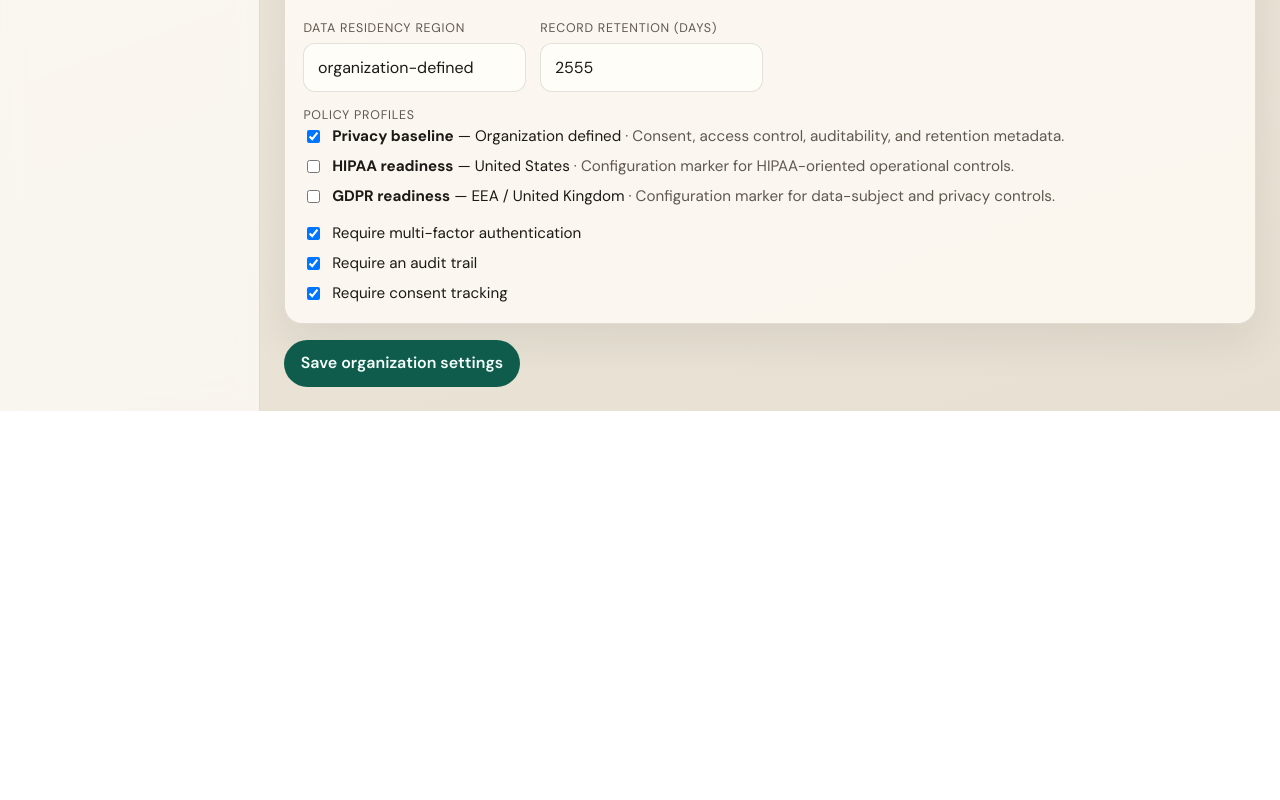
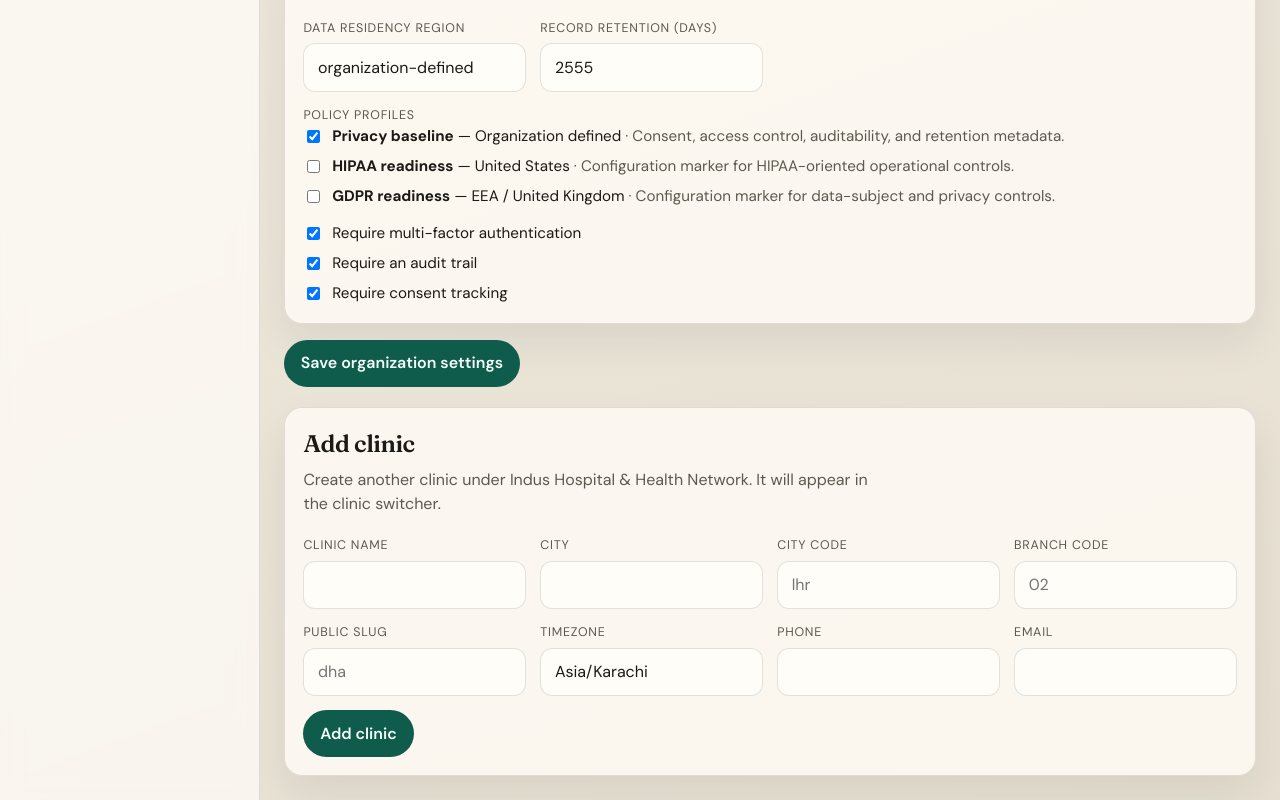
Before and after one commit to kashifdar1/dental-clinic, a React (Vite) app: page /admin/settings in a window 1280 px wide. Shown: the part 1585-2385 px from the top of the page. Before the commit the page ends 1996 px from the top, so only its background shows below. Built offline with nearby package versions, Linux system fonts and the light colour scheme; no server answers.

Commit message:
feat: add clinic onboarding

```diff
--- a/src/domain/TenantContext.tsx
+++ b/src/domain/TenantContext.tsx
@@ -12,6 +12,7 @@ import {
   getClinicsForOrg,
   getScopedPatients,
   createVisitNote,
+  createClinic,
   getScopedPractitioners,
   importPractitioners,
   loadAppData,
@@ -91,6 +92,16 @@ interface TenantState {
     heroCopy?: string
     heroImageUrl?: string
     whatsappUrl?: string
+  }) => Promise<MutationResult>
+  createClinic: (input: {
+    name: string
+    city: string
+    cityCode: string
+    branchCode: string
+    slug: string
+    timezone: string
+    phone?: string
+    email?: string
   }) => Promise<MutationResult>
   updateAppointmentRequestStatus: (
     requestId: string,
@@ -268,6 +279,24 @@ export function TenantProvider({ children }: { children: ReactNode }) {
     [applyMutation],
   )
 
+  const addClinic = useCallback(
+    (input: {
+      name: string
+      city: string
+      cityCode: string
+      branchCode: string
+      slug: string
+      timezone: string
+      phone?: string
+      email?: string
+    }) =>
+      applyMutation(
+        (current) => createClinic(current, current.context, input),
+        'clinic.created',
+      ),
+    [applyMutation],
+  )
+
   const resetDemo = useCallback(() => {
     void applyMutation(() => structuredClone(DEMO_DATA), 'demo.reset')
   }, [applyMutation])
@@ -313,6 +342,7 @@ export function TenantProvider({ children }: { children: ReactNode }) {
     savePatient,
     saveOrganizationSettings,
     saveClinicRouting,
+    createClinic: addClinic,
     resetDemo,
     updateAppointmentRequestStatus: changeAppointmentRequestStatus,
     saveVisitNote,
--- a/src/domain/reducers.ts
+++ b/src/domain/reducers.ts
@@ -344,6 +344,71 @@ export function upsertPatient(
   return next
 }
 
+export function createClinic(
+  data: AppData,
+  context: TenantContext,
+  input: {
+    name: string
+    city: string
+    cityCode: string
+    branchCode: string
+    slug: string
+    timezone: string
+    phone?: string
+    email?: string
+  },
+): AppData {
+  const next = clone(data)
+  const membership = next.memberships.find((item) => item.id === context.membershipId)
+  if (!membership || membership.organizationId !== context.organizationId) {
+    throw new Error('Organization membership not found')
+  }
+  const name = input.name.trim()
+  const city = input.city.trim()
+  const cityCode = input.cityCode.trim().toLowerCase()
+  const branchCode = input.branchCode.trim().toLowerCase()
+  const slug = input.slug.trim().toLowerCase()
+  const timezone = input.timezone.trim()
+  if (!name || !city || !cityCode || !branchCode || !slug || !timezone) {
+    throw new Error('Clinic name, location, route, and timezone are required')
+  }
+  if (
+    next.clinics.some(
+      (clinic) =>
+        clinic.organizationId === context.organizationId &&
+        clinic.cityCode.toLowerCase() === cityCode &&
+        clinic.branchCode.toLowerCase() === branchCode,
+    )
+  ) {
+    throw new Error('Clinic route is already assigned')
+  }
+  if (
+    next.clinics.some(
+      (clinic) =>
+        clinic.organizationId === context.organizationId &&
+        clinic.slug.toLowerCase() === slug,
+    )
+  ) {
+    throw new Error('Clinic slug is already assigned')
+  }
+
+  const clinicId = createId('clinic')
+  next.clinics.push({
+    id: clinicId,
+    organizationId: context.organizationId,
+    name,
+    city,
+    cityCode,
+    branchCode,
+    slug,
+    timezone,
+    phone: input.phone?.trim() || undefined,
+    email: input.email?.trim() || undefined,
+  })
+  membership.clinicIds = [...new Set([...membership.clinicIds, clinicId])]
+  return next
+}
+
 export function updateOrganizationSettings(
   data: AppData,
   context: TenantContext,
--- a/src/domain/repository.ts
+++ b/src/domain/repository.ts
@@ -10,6 +10,7 @@ import type {
 import { modulesForSpecialties } from './specialtyRegistry'
 import { migrate } from './schema'
 export {
+  createClinic,
   createVisitNote,
   createAppointmentRequest,
   importPractitioners,
--- a/src/pages/OrganizationSettingsPage.tsx
+++ b/src/pages/OrganizationSettingsPage.tsx
@@ -11,6 +11,7 @@ export function OrganizationSettingsPage() {
     status,
     saveOrganizationSettings,
     saveClinicRouting,
+    createClinic,
   } = useTenant()
   const [hosting, setHosting] = useState(organization.hostingSettings)
   const [clinicRouting, setClinicRouting] = useState({
@@ -32,6 +33,17 @@ export function OrganizationSettingsPage() {
     organization.governanceSettings,
   )
   const [result, setResult] = useState<MutationResult | null>(null)
+  const [clinicResult, setClinicResult] = useState<MutationResult | null>(null)
+  const [newClinic, setNewClinic] = useState({
+    name: '',
+    city: '',
+    cityCode: '',
+    branchCode: '',
+    slug: '',
+    timezone: clinic.timezone,
+    phone: '',
+    email: '',
+  })
 
   const hostingMode = organization.hostingSettings.mode
   const primaryDomain = organization.hostingSettings.primaryDomain
@@ -121,6 +133,28 @@ export function OrganizationSettingsPage() {
       return
     }
     setResult({ ok: true })
+  }
+
+  async function submitNewClinic(event: FormEvent) {
+    event.preventDefault()
+    const nextResult = await createClinic({
+      ...newClinic,
+      phone: newClinic.phone || undefined,
+      email: newClinic.email || undefined,
+    })
+    setClinicResult(nextResult)
+    if (nextResult.ok) {
+      setNewClinic({
+        name: '',
+        city: '',
+        cityCode: '',
+        branchCode: '',
+        slug: '',
+        timezone: clinic.timezone,
+        phone: '',
+        email: '',
+      })
+    }
   }
 
   return (
@@ -512,6 +546,55 @@ export function OrganizationSettingsPage() {
         </div>
         <SaveStatus status={status} result={result} />
       </form>
+
+      <section className="panel stack-section">
+        <div className="page-header">
+          <div>
+            <h2>Add clinic</h2>
+            <p className="muted">
+              Create another clinic under {organization.name}. It will appear in the clinic switcher.
+            </p>
+          </div>
+        </div>
+        <form className="form-grid" onSubmit={submitNewClinic}>
+          <div className="field">
+            <label htmlFor="newClinicName">Clinic name</label>
+            <input id="newClinicName" value={newClinic.name} onChange={(event) => setNewClinic({ ...newClinic, name: event.target.value })} required />
+          </div>
+          <div className="field">
+            <label htmlFor="newClinicCity">City</label>
+            <input id="newClinicCity" value={newClinic.city} onChange={(event) => setNewClinic({ ...newClinic, city: event.target.value })} required />
+          </div>
+          <div className="field">
+            <label htmlFor="newClinicCityCode">City code</label>
+            <input id="newClinicCityCode" value={newClinic.cityCode} onChange={(event) => setNewClinic({ ...newClinic, cityCode: event.target.value })} placeholder="lhr" required />
+          </div>
+          <div className="field">
+            <label htmlFor="newClinicBranchCode">Branch code</label>
+            <input id="newClinicBranchCode" value={newClinic.branchCode} onChange={(event) => setNewClinic({ ...newClinic, branchCode: event.target.value })} placeholder="02" required />
+          </div>
+          <div className="field">
+            <label htmlFor="newClinicSlug">Public slug</label>
+            <input id="newClinicSlug" value={newClinic.slug} onChange={(event) => setNewClinic({ ...newClinic, slug: event.target.value })} placeholder="dha" required />
+          </div>
+          <div className="field">
+            <label htmlFor="newClinicTimezone">Timezone</label>
+            <input id="newClinicTimezone" value={newClinic.timezone} onChange={(event) => setNewClinic({ ...newClinic, timezone: event.target.value })} placeholder="Asia/Karachi" required />
+          </div>
+          <div className="field">
+            <label htmlFor="newClinicPhone">Phone</label>
+            <input id="newClinicPhone" value={newClinic.phone} onChange={(event) => setNewClinic({ ...newClinic, phone: event.target.value })} />
+          </div>
+          <div className="field">
+            <label htmlFor="newClinicEmail">Email</label>
+            <input id="newClinicEmail" type="email" value={newClinic.email} onChange={(event) => setNewClinic({ ...newClinic, email: event.target.value })} />
+          </div>
+          <div className="btn-row full">
+            <button className="btn" type="submit">Add clinic</button>
+          </div>
+          <SaveStatus status={status} result={clinicResult} />
+        </form>
+      </section>
     </div>
   )
 }
```
Also changed, not shown: 3 other files (tests, documents, lock files or other folders).
